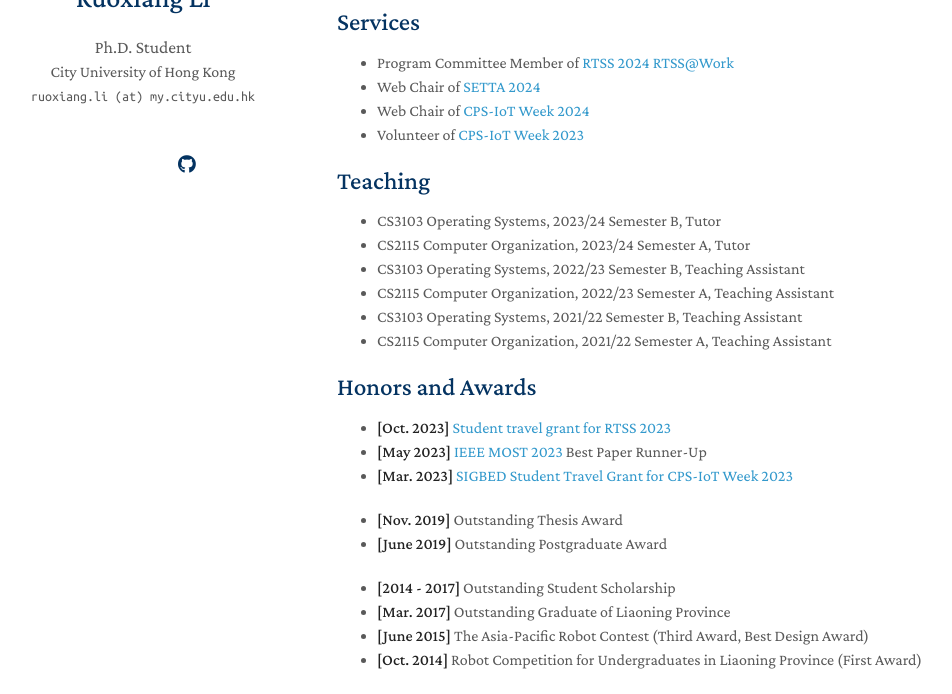
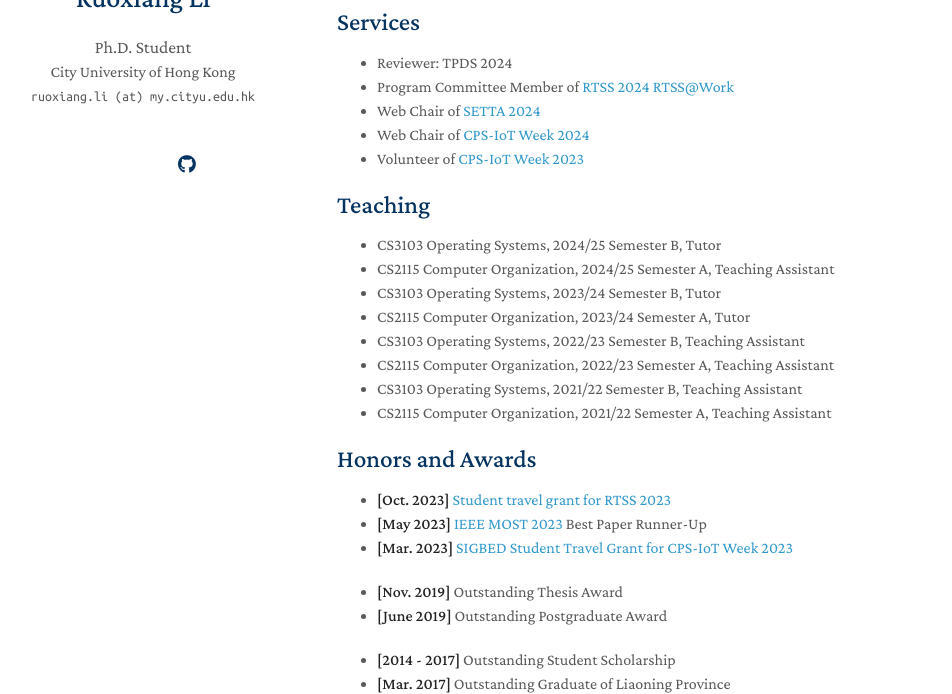
Before and after one commit to ruoxianglee/ruoxianglee.github.io, a Jekyll site: the page built from index.md, in a window 1280 px wide and 900 px high, scrolled down 1329 px, cut to the strip 206-900 px from the top of the window. Shown: the whole strip, without its empty margins (133-1085 px from the left). Built offline with Jekyll 4.4.1, drawn with Linux system fonts in a browser that asks for light colours; nearby versions of some CDN libraries; a style sheet for code colours, icons or effects is not loaded; our own code applies the rules of GitHub Pages for plain Markdown files.

Commit message:
update services teaching

```diff
--- a/_includes/services.md
+++ b/_includes/services.md
@@ -1,4 +1,5 @@
 ## Services
+- Reviewer: TPDS 2024
 - Program Committee Member of <a href="https://2024.rtss.org/rtsswork/" target="_blank">RTSS 2024 RTSS@Work</a>
 - Web Chair of <a href="https://setta2024.cs.cityu.edu.hk/" target="_blank">SETTA 2024</a>
 - Web Chair of <a href="https://cps-iot-week2024.ie.cuhk.edu.hk/" target="_blank">CPS-IoT Week 2024</a>
--- a/_includes/teaching.md
+++ b/_includes/teaching.md
@@ -1,4 +1,6 @@
 ## Teaching
+- CS3103 Operating Systems, 2024/25 Semester B, Tutor
+- CS2115 Computer Organization, 2024/25 Semester A, Teaching Assistant
 - CS3103 Operating Systems, 2023/24 Semester B, Tutor
 - CS2115 Computer Organization, 2023/24 Semester A, Tutor
 - CS3103 Operating Systems, 2022/23 Semester B, Teaching Assistant
```
Also changed, not shown: 1 other file.
